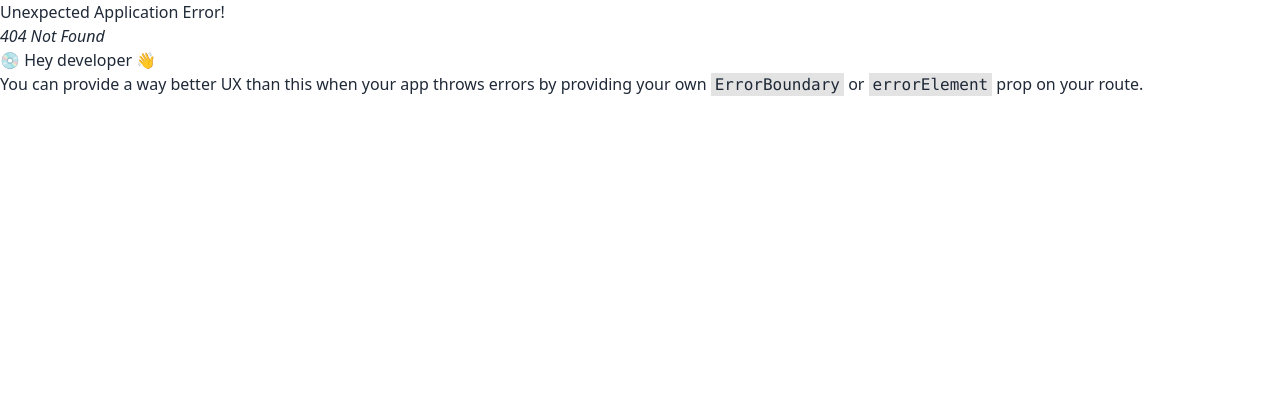
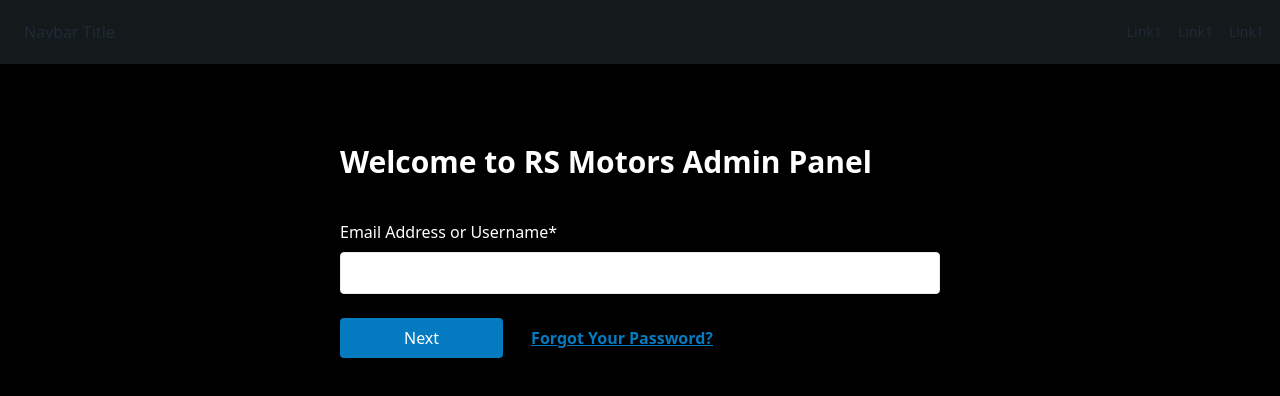
Before and after one commit to sheikhmohdnazmulhasan/RS-motors-client, a React (Vite) app: page /login in a window 1280 px wide. Before the commit this address had no page. Shown: the top 396 px of the page. Built offline with nearby package versions, Linux system fonts and the light colour scheme.

Commit message:
firebase added

```diff
--- a/package.json
+++ b/package.json
@@ -10,6 +10,7 @@
     "preview": "vite preview"
   },
   "dependencies": {
+    "firebase": "^10.7.1",
     "localforage": "^1.10.0",
     "match-sorter": "^6.3.1",
     "react": "^18.2.0",
--- /dev/null
+++ b/src/AuthProvider.jsx
@@ -0,0 +1,13 @@
+import { createContext } from "react";
+
+export const AuthContext = createContext(null)
+
+// eslint-disable-next-line react/prop-types
+const AuthProvider = ({ children }) => {
+
+    const authInfo = { name: 'nazmul' }
+
+    return <AuthContext.Provider value={authInfo}>{children}</AuthContext.Provider>
+};
+
+export default AuthProvider;
--- /dev/null
+++ b/src/components/CloseCar.jsx
@@ -0,0 +1,17 @@
+
+const CloseCar = () => {
+    return (
+        <div className="grid grid-cols-1 md:grid-cols-3 gap-4">
+            <div className="">
+                <figure className="">
+                    <img src="https://daisyui.com/images/stock/photo-1606107557195-0e29a4b5b4aa.jpg" alt="" className="w-96 h-60 rounded-md" />
+                </figure>
+                <div className="card-body items-center text-center">
+                    <h2 className="card-title text-white">Shoes!</h2>
+                </div>
+            </div>
+        </div>
+    );
+};
+
+export default CloseCar;
--- /dev/null
+++ b/src/firebase.config.js
@@ -0,0 +1,14 @@
+
+import { initializeApp } from "firebase/app";
+
+const firebaseConfig = {
+    apiKey: "AIzaSyD3UXSk7UZPu8A1IjG2zAoL9Q7dmxKMyDk",
+    authDomain: "rs-motors-international.firebaseapp.com",
+    projectId: "rs-motors-international",
+    storageBucket: "rs-motors-international.appspot.com",
+    messagingSenderId: "1079589958979",
+    appId: "1:1079589958979:web:96d9b2ced39942fa436bf6"
+};
+
+// Initialize Firebase
+const app = initializeApp(firebaseConfig);
--- a/src/main.jsx
+++ b/src/main.jsx
@@ -4,18 +4,21 @@
 import "./index.css";
 import Root from "./Root";
 import Home from "./pages/Home";
+import Login from "./pages/admin/Login";
+import AuthProvider from "./AuthProvider";
 
 const router = createBrowserRouter([
   {
     path: "/", element: <Root />,
     children: [
-      { index: true, element: <Home /> }
+      { index: true, element: <Home /> },
+      { path: '/login', element: <Login /> }
     ]
   },
 ]);
 
 ReactDOM.createRoot(document.getElementById("root")).render(
   <React.StrictMode>
-    <RouterProvider router={router} />
+    <AuthProvider><RouterProvider router={router} /></AuthProvider>
   </React.StrictMode>
 );
--- a/src/pages/Home.jsx
+++ b/src/pages/Home.jsx
@@ -1,5 +1,6 @@
 import Hero from "../components/Hero";
 import help from '../assets/help.png';
+import CloseCar from "../components/CloseCar";
 
 const Home = () => {
     return (
@@ -20,6 +21,9 @@
                     </div>
                 </div>
             </div>
+            <main className="py-20 px-5 md:px-20 bg-[#141A1C]">
+                <CloseCar />
+            </main>
         </div>
     );
 };
--- /dev/null
+++ b/src/pages/admin/Login.jsx
@@ -0,0 +1,53 @@
+import { useState } from "react";
+
+const Login = () => {
+    const [email, setEmail] = useState('')
+    const [showPasswordFiled, setShowPasswordFiled] = useState(false);
+    const [err, setErr] = useState('');
+    const [emailErr, setEmailErr] = useState('');
+
+
+    function handleNext() {
+        const emailRegex = /^[^\s@]+@[^\s@]+\.[^\s@]+$/;
+
+        if (emailRegex.test(email)) {
+            setShowPasswordFiled(true);
+            setEmailErr('')
+        } else {
+            setEmailErr('Please enter a valid email address or username.')
+        }
+
+    }
+
+    return (
+        <div className="flex justify-center min-h-screen px-2 md:px-0 bg-black text-white">
+            <div className="w-[600px] mt-20">
+                <h1 className="text-3xl font-bold">Welcome to RS Motors Admin Panel</h1>
+                {err && <div className="w-full border border-red-600 p-6 rounded mt-7 text-red-800">
+                    <p>{err}</p>
+                </div>}
+                <div className="mt-10">
+                    <p className="">Email Address or Username*</p>
+                    <form className="mt-2" >
+                        <input type="email" disabled={showPasswordFiled ? true : false} required name="email" className={showPasswordFiled ? 'w-full px-3 text-black border py-2 rounded cursor-not-allowed' : 'w-full px-3 text-black border py-2 rounded'} onChange={(event) => setEmail(event.target.value)} />
+                        <p className="mt-3 text-sm text-red-400">{emailErr}</p>
+                        {showPasswordFiled && <div>
+                            <p className="mt-5">Password*</p>
+
+                            <input type="password" required name="password" className="w-full px-3 border py-2 rounded" /></div>}
+                        <div className="mt-6 md:hidden gap-7 items-center">
+                            <button type={showPasswordFiled ? 'submit' : 'button'} className="bg-[#047BC1] text-white px-16 w-full py-2 rounded block md:flex mb-3" onClick={handleNext}>{showPasswordFiled ? 'Log In' : 'Next'}</button>
+                            <a href="" className="text-[#047BC1] underline font-bold">Forgot Your Password?</a>
+                        </div>
+                        <div className="mt-6 hidden md:flex gap-7 items-center">
+                            <button type={showPasswordFiled ? 'submit' : 'button'} className="bg-[#047BC1] text-white px-16 py-2 rounded block md:flex" onClick={handleNext}>{showPasswordFiled ? 'Log In' : 'Next'}</button>
+                            <span className="text-[#047BC1] underline font-bold">Forgot Your Password?</span>
+                        </div>
+                    </form>
+                </div>
+            </div>
+        </div>
+    );
+};
+
+export default Login;
```
Also changed, not shown: 1 other file (tests, documents, lock files or other folders).
